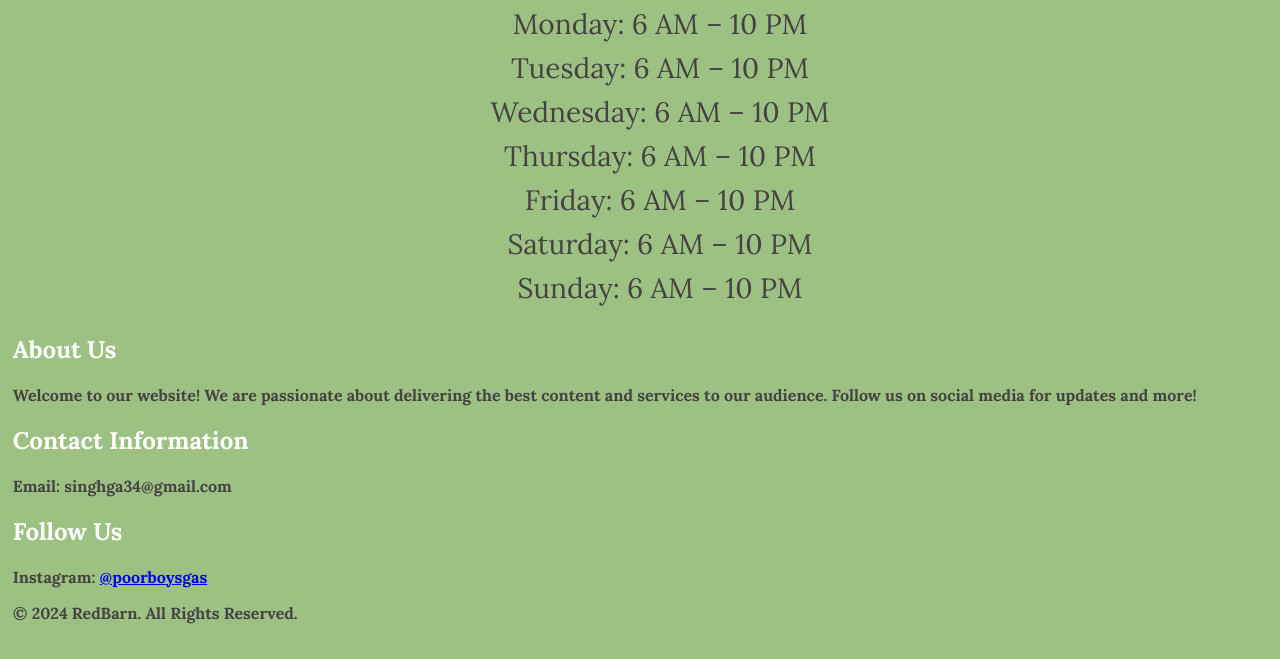
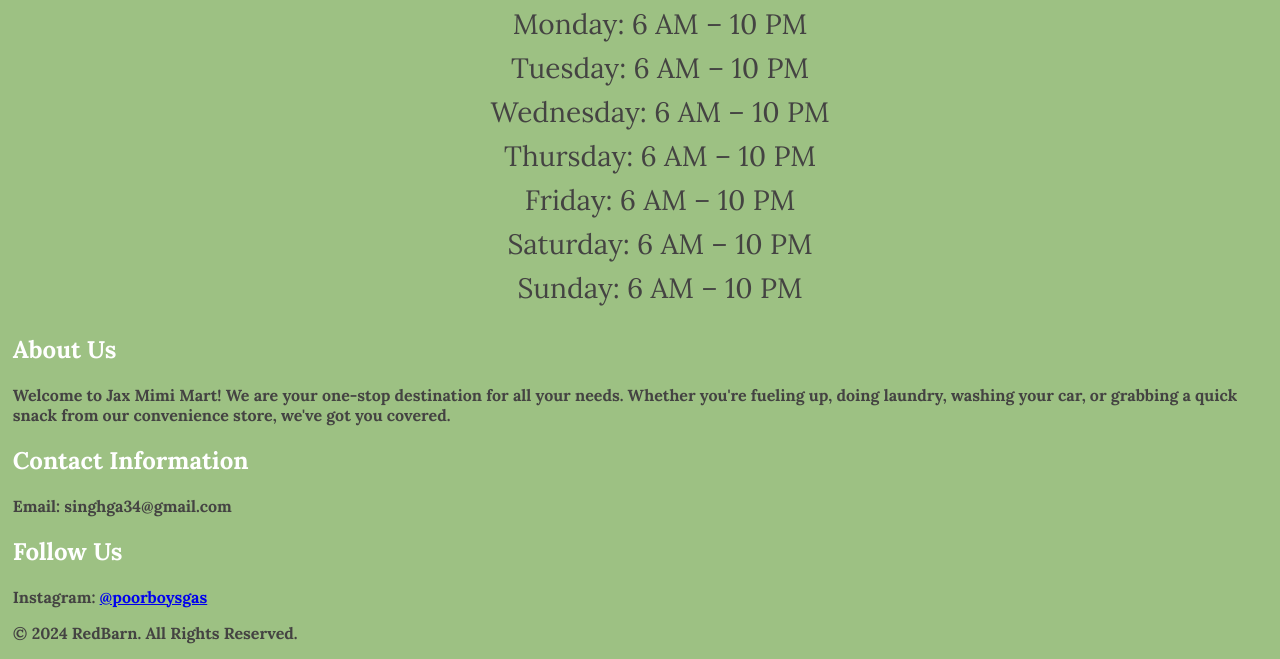
Before and after one commit to SinghM03/PoorBoysGas, a plain HTML site: page index.html in a window 1280 px wide. Shown: the part 433-1092 px from the top of the page. Drawn offline with Linux system fonts and the light colour scheme.

Commit message:
Update index.html

```diff
--- a/index.html
+++ b/index.html
@@ -32,7 +32,7 @@
             <div class="footer-container">
                 <div class="footer-section">
                     <h2>About Us</h2>
-                    <p>Welcome to our website! We are passionate about delivering the best content and services to our audience. Follow us on social media for updates and more!</p>
+                    <p>Welcome to Jax Mimi Mart! We are your one-stop destination for all your needs. Whether you're fueling up, doing laundry, washing your car, or grabbing a quick snack from our convenience store, we've got you covered. </p>
                 </div>
                 <div class="footer-section">
                     <h2>Contact Information</h2>
```
